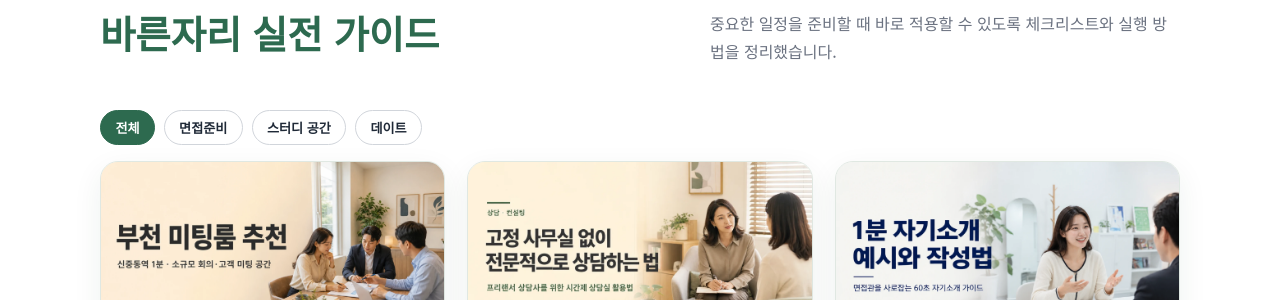
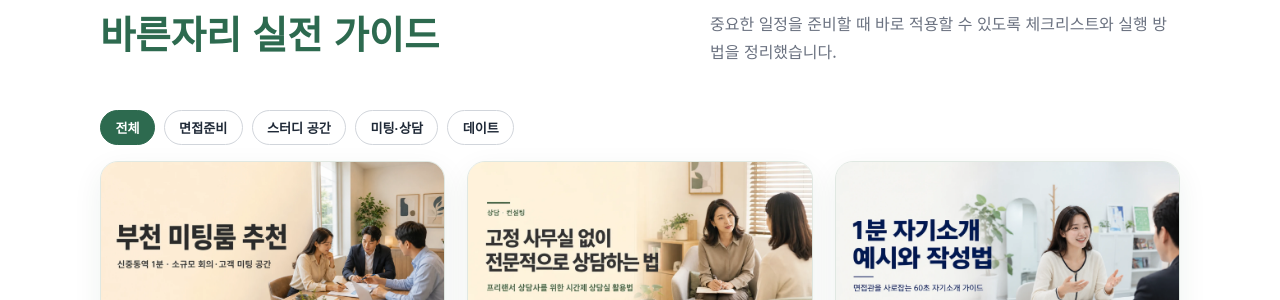
Before and after one commit to bareunspace/blog, a Jekyll site: the page built from index.html, in a window 1280 px wide and 900 px high, scrolled down 3279 px. Shown: the part 139-439 px from the top of the window. Built offline with Jekyll 4.4.1, drawn with Linux system fonts in a browser that asks for light colours.

Commit message:
Add meeting and counseling category to home guides

```diff
--- a/index.html
+++ b/index.html
@@ -213,17 +213,10 @@ script_version: 20260719-1
               <p>참석 인원과 진행 목적을 기준으로 2~4시간 이용을 추천합니다. 사전 아젠다와 자료를 준비하고 같은 요일·시간대로 반복 예약하면 운영 효율이 크게 높아집니다.</p>
             </article>
             <article class="private-office-card" aria-label="상담 컨설팅 소모임 관련 블로그 글">
-              <h3>상담 · 소모임 관련 글</h3>
+              <h3>미팅 · 상담 관련 글</h3>
               <ul class="related-post-list">
-                {% assign counselor_space_posts = site.posts | where: "url", "/posts/freelance-counselor-office/" %}
-                {% for post in counselor_space_posts %}
-                  <li class="related-post-item">
-                    <a href="{{ post.url | relative_url }}">{{ post.title | truncate: 34 }}</a>
-                    <span class="related-post-date">{{ post.date | date: "%Y-%m-%d" }}</span>
-                  </li>
-                {% endfor %}
-                {% assign study_space_posts = site.posts | where: "url", "/posts/study-space-guide/" %}
-                {% for post in study_space_posts %}
+                {% assign meeting_counseling_posts = site.posts | where: "category", "미팅·상담" %}
+                {% for post in meeting_counseling_posts limit: 3 %}
                   <li class="related-post-item">
                     <a href="{{ post.url | relative_url }}">{{ post.title | truncate: 34 }}</a>
                     <span class="related-post-date">{{ post.date | date: "%Y-%m-%d" }}</span>
@@ -421,6 +414,7 @@ script_version: 20260719-1
         <button type="button" class="blog-guide-filter is-active" data-category="all" aria-pressed="true">전체</button>
         <button type="button" class="blog-guide-filter" data-category="면접준비" aria-pressed="false">면접준비</button>
         <button type="button" class="blog-guide-filter" data-category="스터디 공간" aria-pressed="false">스터디 공간</button>
+        <button type="button" class="blog-guide-filter" data-category="미팅·상담" aria-pressed="false">미팅·상담</button>
         <button type="button" class="blog-guide-filter" data-category="데이트" aria-pressed="false">데이트</button>
       </div>
       <div class="blog-guide-grid" id="homeGuideGrid" aria-label="바른자리 실전 가이드 목록">
```
